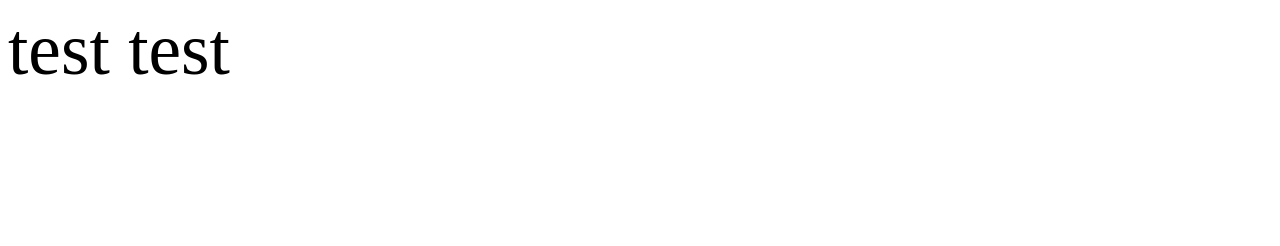
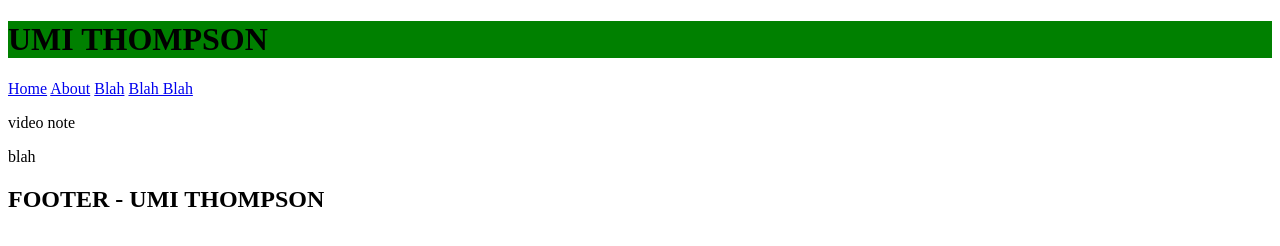
Before and after one commit to UmiPKC/portfolio, a plain HTML site: page index.html in a window 1280 px wide. Drawn offline with Linux system fonts and the light colour scheme.

Commit message:
Added basic skeleton. Header, topnav, projectgrid, and footer divs

```diff
--- a/index.html
+++ b/index.html
@@ -6,6 +6,23 @@
   </head>
 
   <body>
-    <p1>test test</p1>
+    <header style="background-color: green">
+      <h1>UMI THOMPSON</h1>
+    </header>
+    <div class="topnav">
+      <a href="index.html">Home</a>
+      <a href="#about.html">About</a>
+      <a href="#blah">Blah</a>
+      <a href="#blah2">Blah Blah</a>
+    </div>
+
+    <div class="projectgrid">
+      <p>video note</p>
+      <p>blah</p>
+    </div>
+
+    <footer>
+      <h2>FOOTER - UMI THOMPSON</h2>
+    </footer>
   </body>
 </html>
--- a/style.css
+++ b/style.css
@@ -1,3 +1,3 @@
-p1 {
-  font-size: 55pt;
+header {
+  align-items: center;
 }
```
